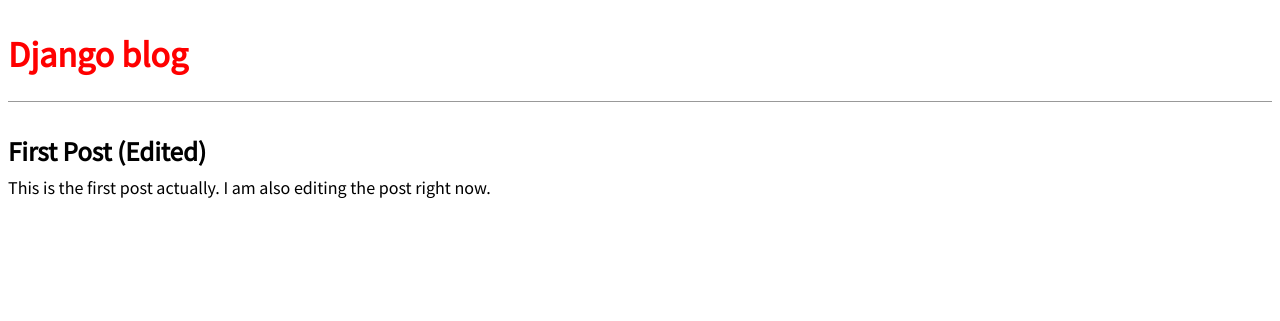
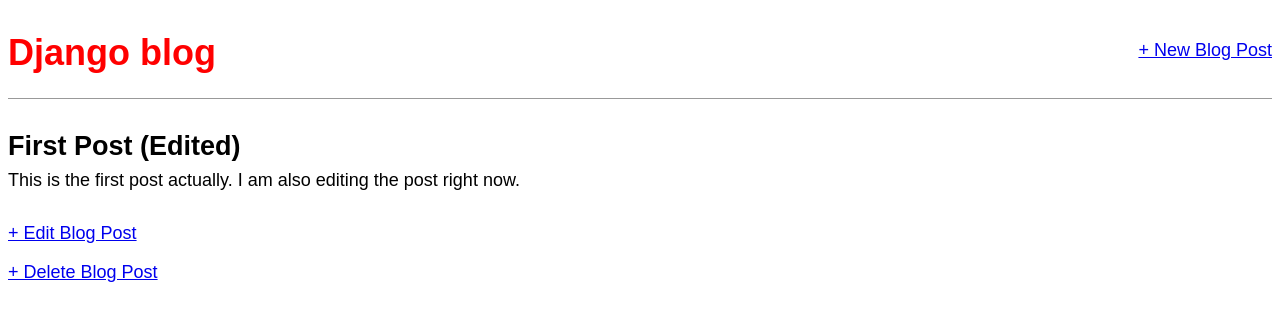
Before and after one commit to RRafi89/django-portfolio, a Django app: page /post/1/ in a window 1280 px wide. Shown: the top 321 px of the page. Run offline with Django 5.2, Linux system fonts and the light colour scheme; data comes from the database, SQL or seed files in the repository; both versions use the stored data as it was after the commit; some web fonts are replaced.

Commit message:
Completed the CRUD operation

```diff
--- a/portfolio/blog/urls.py
+++ b/portfolio/blog/urls.py
@@ -1,8 +1,20 @@
 from django.urls import path
-from .views import HomePageView, DetailPageView
+from .views import (
+    HomePageView,
+    DetailPageView,
+    BlogCreateView,
+    BlogUpdateView,
+    BlogDeleteView,
+)
 
 urlpatterns = [
-    path("", HomePageView.as_view(), name='home'),
-    path("post/<int:pk>/", DetailPageView.as_view(), name='details')
-
+    path("", HomePageView.as_view(), name="home"),
+    path("post/<int:pk>/", DetailPageView.as_view(), name="details"),
+    path("post/new/", BlogCreateView.as_view(), name="create"),
+    path("post/<int:pk>/edit/", BlogUpdateView.as_view(), name="update"),
+    path(
+        "post/<int:pk>/delete/",
+        BlogDeleteView.as_view(),
+        name="delete",
+    ),
 ]
--- a/portfolio/blog/views.py
+++ b/portfolio/blog/views.py
@@ -1,10 +1,32 @@
-from django.views.generic import ListView, DetailView
+from django.views.generic import ListView, DetailView, CreateView, UpdateView
+from django.views.generic.edit import DeleteView
 from .models import Post
+from django.urls import reverse_lazy
+
 
 class HomePageView(ListView):
     model = Post
-    template_name = 'home.html'
+    template_name = "home.html"
+
 
 class DetailPageView(DetailView):
     model = Post
-    template_name = 'detail.html'
+    template_name = "detail.html"
+
+
+class BlogCreateView(CreateView):
+    model = Post
+    template_name = "create.html"
+    fields = ["title", "author", "body"]
+
+
+class BlogUpdateView(UpdateView):
+    model = Post
+    template_name = "update.html"
+    fields = ["title", "body"]
+
+
+class BlogDeleteView(DeleteView):
+    model = Post
+    template_name = "delete.html"
+    success_url = reverse_lazy("home")
--- a/portfolio/templates/base.html
+++ b/portfolio/templates/base.html
@@ -1,18 +1,23 @@
 {% load static %}
-
 <html>
 
 <head>
     <title>Django blog</title>
-    <link href="https://fonts.googleapis.com/css?family=Source+Sans+Pro:400" rel="stylesheet">
-    <link rel="stylesheet" href="{% static 'css/base.css' %}">
+    <link href="https://fonts.googleapis.com/css?family=\
+Source+Sans+Pro:400" rel="stylesheet">
+    <link href="{% static 'css/base.css' %}" rel="stylesheet">
 </head>
 
 <body>
-    <header>
-        <h1><a href="{% url 'home' %}">Django blog</a></h1>
-    </header>
     <div>
+        <header>
+            <div class="nav-left">
+                <h1><a href="{% url 'home' %}">Django blog</a></h1>
+            </div>
+            <div class="nav-right">
+                <a href="{% url 'create' %}">+ New Blog Post</a>
+            </div>
+         </header>
         {% block content %}
         {% endblock content %}
     </div>
--- a/portfolio/templates/detail.html
+++ b/portfolio/templates/detail.html
@@ -1,8 +1,11 @@
 {% extends "base.html" %}
-
 {% block content %}
 <div class="post-entry">
-    <h2>{{ post.title }}</h2>
-    <p>{{ post.body }}</p>
+<h2>{{ post.title }}</h2>
+<p>{{ post.body }}</p>
 </div>
+<div><!-- start new HTML... -->
+<p><a href="{% url 'update' post.pk %}">+ Edit Blog Post</a></p>
+<p><a href="{% url 'delete' post.pk %}">+ Delete Blog Post</a></p>
+</div><!-- end new HTML... -->
 {% endblock content %}
```
Also changed, not shown: portfolio/templates/create.html (added, +8 -0 lines), portfolio/templates/delete.html (added, +8 -0 lines), portfolio/templates/update.html (added, +8 -0 lines), portfolio/db.sqlite3.
